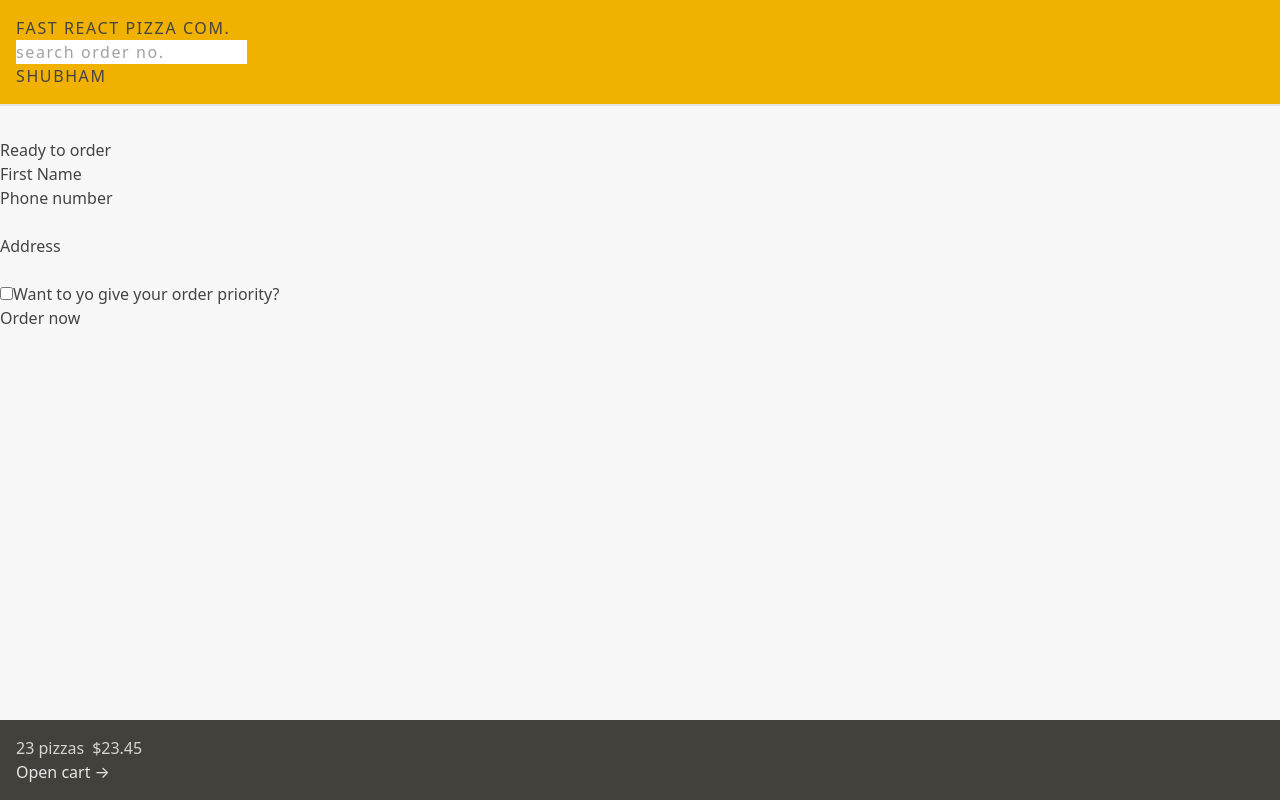
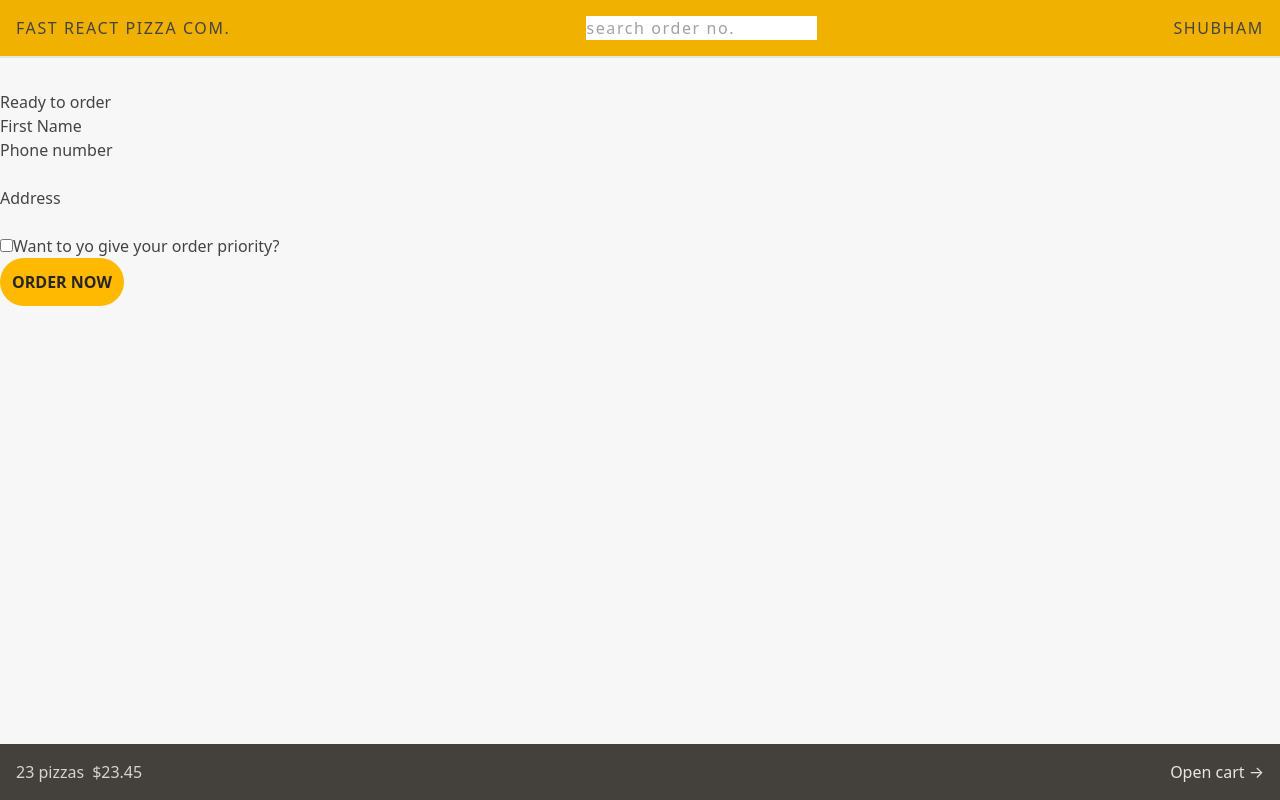
Before and after one commit to ShubhamSoni2699/webdev, a React (Vite) app in the folder pizza/: page /order/new in a window 1280 px wide. Built offline with nearby package versions, Linux system fonts and the light colour scheme.

Commit message:
styling header and footer

```diff
--- a/pizza/src/feature/cart/Cart.jsx
+++ b/pizza/src/feature/cart/Cart.jsx
@@ -31,7 +31,9 @@ function Cart() {
 
   return (
     <div>
-      <Link to="/menu">&larr; Back to menu</Link>
+      <Link to="/menu" className="text-sm text-blue-500 hover:text-blue-600">
+        &larr; Back to menu
+      </Link>
 
       <h2>Your cart, %NAME%</h2>
 
--- a/pizza/src/feature/cart/CartOverview.jsx
+++ b/pizza/src/feature/cart/CartOverview.jsx
@@ -1,7 +1,7 @@
 import { Link } from "react-router-dom";
 function CartOverview() {
   return (
-    <div className="bg-stone-700 p-4 text-stone-200">
+    <div className="flex items-center justify-between bg-stone-700 p-4 text-stone-200">
       <p className="space-x-2 text-stone-300">
         <span>23 pizzas</span>
         <span>$23.45</span>
--- a/pizza/src/feature/order/CreateOrder.jsx
+++ b/pizza/src/feature/order/CreateOrder.jsx
@@ -6,7 +6,7 @@ import { createOrder } from "../../services/apiRestaurant";
 // https://uibakery.io/regex-library/phone-number
 const isValidPhone = (str) =>
   /^\+?\d{1,4}?[-.\s]?\(?\d{1,3}?\)?[-.\s]?\d{1,4}[-.\s]?\d{1,4}[-.\s]?\d{1,9}$/.test(
-    str
+    str,
   );
 
 console.log(isValidPhone);
@@ -76,7 +76,9 @@ function CreateOrder() {
 
         <div>
           <input type="hidden" name="cart" value={JSON.stringify(cart)} />
-          <button>Order now</button>
+          <button className="inline-block rounded-full bg-amber-400 p-3 font-semibold text-stone-800 uppercase">
+            Order now
+          </button>
         </div>
       </Form>
     </div>
--- a/pizza/src/feature/order/OrderItem.jsx
+++ b/pizza/src/feature/order/OrderItem.jsx
@@ -1,3 +1,5 @@
+import { formatCurrency } from "../../utils/helpers";
+
 function OrderItem({ item, isLoadingIngredients, ingredients }) {
   const { quantity, name, totalPrice } = item;
 
--- a/pizza/src/ui/AppLayout.jsx
+++ b/pizza/src/ui/AppLayout.jsx
@@ -11,7 +11,7 @@ function AppLayout() {
 
       <Header />
 
-      <main>
+      <main className="overflow-scroll">
         <Outlet />
       </main>
 
--- a/pizza/src/ui/Header.jsx
+++ b/pizza/src/ui/Header.jsx
@@ -4,7 +4,7 @@ import User from "../feature/user/User";
 
 function Header() {
   return (
-    <header className="border-b-2 border-stone-200 bg-yellow-500 px-4 py-4 tracking-widest uppercase">
+    <header className="flex items-center justify-between border-b-2 border-stone-200 bg-yellow-500 px-4 py-4 tracking-widest uppercase">
       <Link to="/">Fast React pizza com.</Link>
       <SearchOrder />
       <User />
```
